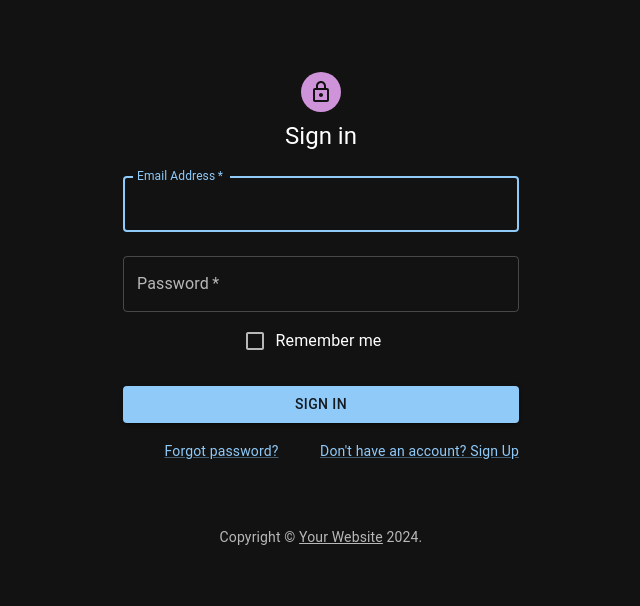
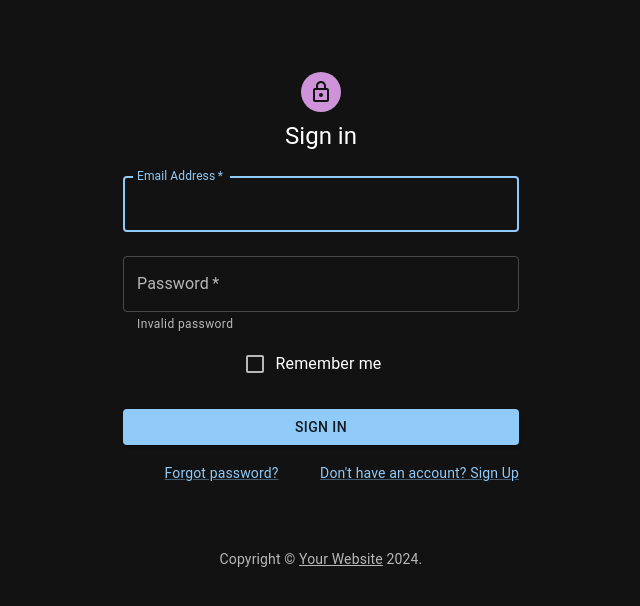
Before and after one commit to leetgrind/ReactDemo, a React (Create React App) app: page /signIn in a window 1280 px wide. Shown: the top 606 px of the page, without its empty margins (319-959 px from the left). Built offline with nearby package versions, Linux system fonts and the light colour scheme.

Commit message:
added validation

```diff
--- a/package.json
+++ b/package.json
@@ -15,11 +15,13 @@
     "match-sorter": "^6.3.4",
     "react": "^18.3.1",
     "react-dom": "^18.3.1",
+    "react-hook-form": "^7.52.0",
     "react-router-dom": "^6.23.1",
     "react-scripts": "5.0.1",
     "sort-by": "^1.2.0",
     "styled-components": "^6.1.11",
-    "web-vitals": "^2.1.4"
+    "web-vitals": "^2.1.4",
+    "zod": "^3.23.8"
   },
   "scripts": {
     "start": "react-scripts start",
--- a/src/SignIn.js
+++ b/src/SignIn.js
@@ -12,6 +12,7 @@ import LockOutlinedIcon from '@mui/icons-material/LockOutlined';
 import Typography from '@mui/material/Typography';
 import Container from '@mui/material/Container';
 import { createTheme, ThemeProvider } from '@mui/material/styles';
+import { Controller, useForm } from 'react-hook-form';
 
 function Copyright(props) {
   return (
@@ -35,14 +36,32 @@ const darkTheme = createTheme({
   });
 
 export default function SignIn() {
-  const handleSubmit = (event) => {
-    event.preventDefault();
-    const data = new FormData(event.currentTarget);
-    console.log({
-      email: data.get('email'),
-      password: data.get('password'),
-    });
-  };
+
+  const {control, handleSubmit} = useForm({
+    defaultValues: {
+      email: ""
+    }
+  })
+
+  const [email, setEmail] = React.useState("");
+  const [password, setPassword] = React.useState("");
+
+  const [isPasswordError, setIsPasswordError] = React.useState(false);
+
+  const onPasswordChange = (e) => {
+    const passwordValue = e.target.value;
+    setPassword(passwordValue);
+    if(passwordValue.length < 6) {
+      setIsPasswordError(true);
+    }
+    else {
+      setIsPasswordError(false);
+    }
+  }
+
+  const handleChange = (e) => {
+    setEmail(e.target.value);
+  }
 
   return (
     <ThemeProvider theme={darkTheme}>
@@ -62,26 +81,47 @@ export default function SignIn() {
           <Typography component="h1" variant="h5">
             Sign in
           </Typography>
-          <Box component="form" onSubmit={handleSubmit} noValidate sx={{ mt: 1 }}>
+          <Box component="form" noValidate sx={{ mt: 1 }}>
+
+            <Controller
+              name="email"
+              control={control}
+              render={({
+                field: {value, onChange, onBlur, ref},
+                fieldState: {error},
+              }) => (
                 <TextField
                 margin="normal"
+                inputRef={ref}
                 required
                 fullWidth
                 id="email"
                 label="Email Address"
                 name="email"
+                value={value}
+                onBlur={onBlur}
+                onChange={onChange}
+                error={Boolean(error)}
                 autoComplete="email"
                 autoFocus
               />
+             )}
+            />
+
+
             <TextField
               margin="normal"
               required
+              error = {isPasswordError}
               fullWidth
               name="password"
               label="Password"
               type="password"
               id="password"
+              value={password}
+              onChange = {onPasswordChange}
               autoComplete="current-password"
+              helperText={"Invalid password"}
             />
             <FormControlLabel
               control={<Checkbox value="remember" color="primary" />}
@@ -110,6 +150,7 @@ export default function SignIn() {
           </Box>
         </Box>
         <Copyright sx={{ mt: 8, mb: 4 }} />
+        <Typography variant='h1'>{email}</Typography>
       </Container>
     </ThemeProvider>
   );
```
Also changed, not shown: 1 other file (tests, documents, lock files or other folders). Lines whose indentation alone changed are shown as unchanged.
